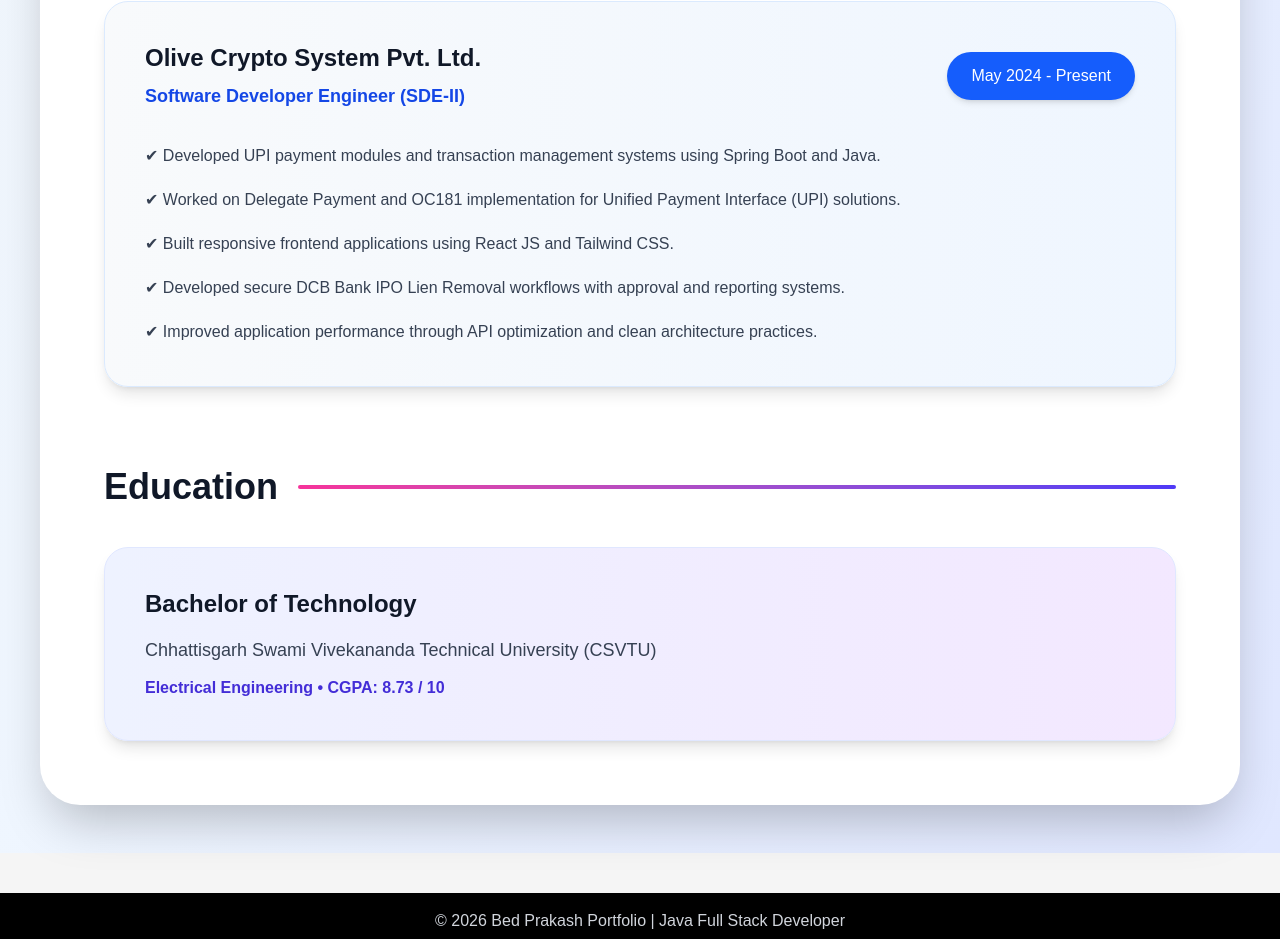
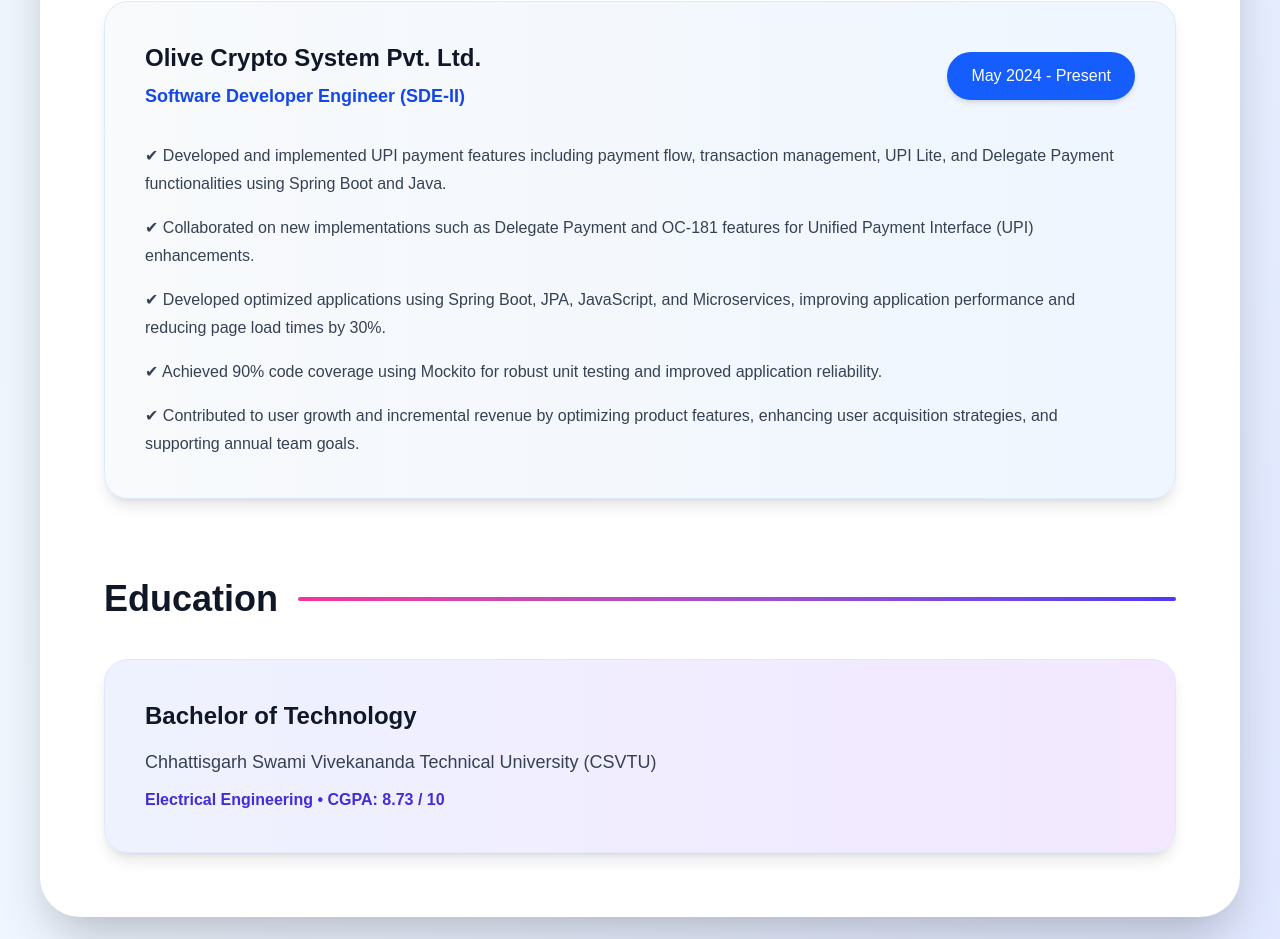
Before and after one commit to Bed-prakash/Portfolio, a React (Vite) app: page /about in a window 1280 px wide. Shown: the part 1395-2334 px from the top of the page. Built offline with nearby package versions, Linux system fonts and the light colour scheme.

Commit message:
updated project

```diff
--- a/src/components/About.jsx
+++ b/src/components/About.jsx
@@ -146,28 +146,31 @@ function About() {
 
               <div className="space-y-4 text-gray-700 text-base leading-7">
                 <p>
-                  ✔ Developed UPI payment modules and transaction management
-                  systems using Spring Boot and Java.
+                  ✔ Developed and implemented UPI payment features including payment
+                  flow, transaction management, UPI Lite, and Delegate Payment
+                  functionalities using Spring Boot and Java.
                 </p>
 
                 <p>
-                  ✔ Worked on Delegate Payment and OC181 implementation for
-                  Unified Payment Interface (UPI) solutions.
+                  ✔ Collaborated on new implementations such as Delegate Payment and
+                  OC-181 features for Unified Payment Interface (UPI) enhancements.
                 </p>
 
                 <p>
-                  ✔ Built responsive frontend applications using React JS and
-                  Tailwind CSS.
+                  ✔ Developed optimized applications using Spring Boot, JPA,
+                  JavaScript, and Microservices, improving application performance
+                  and reducing page load times by 30%.
                 </p>
 
                 <p>
-                  ✔ Developed secure DCB Bank IPO Lien Removal workflows with
-                  approval and reporting systems.
+                  ✔ Achieved 90% code coverage using Mockito for robust unit testing
+                  and improved application reliability.
                 </p>
 
                 <p>
-                  ✔ Improved application performance through API optimization
-                  and clean architecture practices.
+                  ✔ Contributed to user growth and incremental revenue by optimizing
+                  product features, enhancing user acquisition strategies, and
+                  supporting annual team goals.
                 </p>
               </div>
             </div>
```
